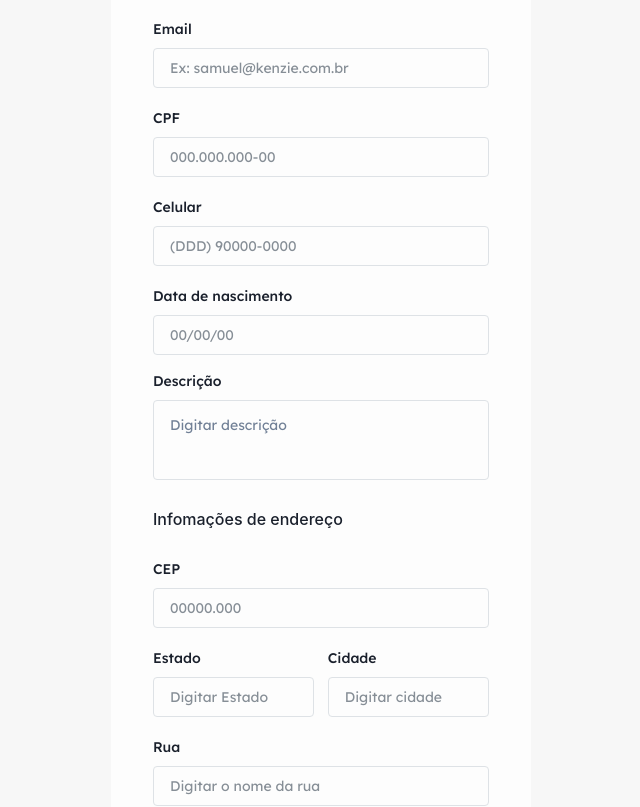
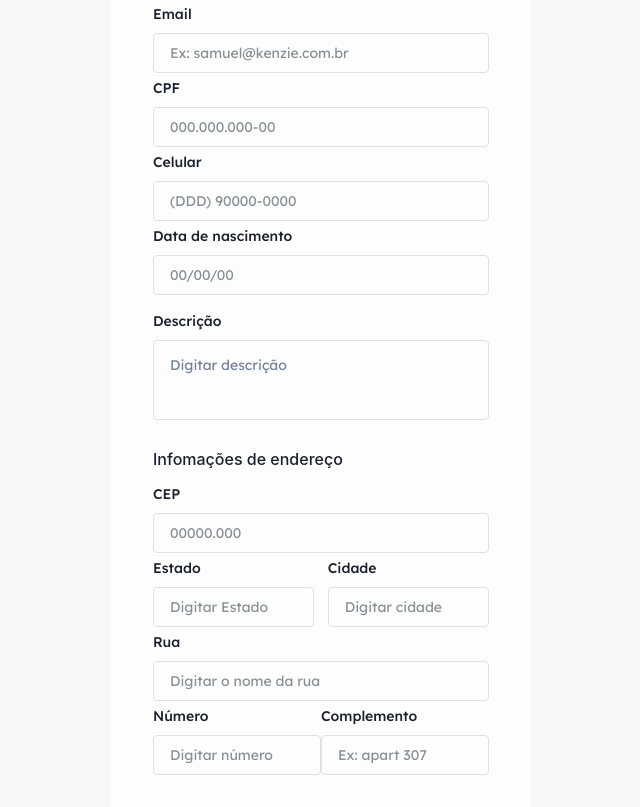
Before and after one commit to MatheusMoura-M/e-commerce-cars-shop-front, a React (Vite) app: page / in a window 1280 px wide. Shown: the part 335-1142 px from the top of the page, without its empty margins (319-959 px from the left). Built offline with nearby package versions, Linux system fonts and the light colour scheme.

Commit message:
att footer and add marginTopForm of the input component

```diff
--- a/src/@types/index.ts
+++ b/src/@types/index.ts
@@ -36,5 +36,6 @@ export interface InputProps extends ChakraInputProps {
   formWidth?: string;
   type?: string;
   showPass?: boolean;
+  marginTopForm?: string;
   // error?: FieldErrors<iComment> | null;
 }
--- a/src/components/boxComment/index.tsx
+++ b/src/components/boxComment/index.tsx
@@ -86,7 +86,12 @@ export const BoxComment = ({ isLogged }: IHeaderProps) => {
             placeholder="Digitar comentário"
             height="128px"
             variant="outline"
+            mt={"0 !important"}
             pb={{ base: "80px", xsm2: "25px" }}
+            borderColor={{ base: "grey.7", xsm2: "transparent" }}
+            _focusVisible={{
+              borderColor: { base: "brand.2", xsm2: "transparent" },
+            }}
           />
           <Flex
             justifyContent={{ base: "flex-start", xsm2: "flex-end" }}
--- a/src/components/footer/index.tsx
+++ b/src/components/footer/index.tsx
@@ -24,7 +24,7 @@ export const Footer = () => {
         justifyContent={{ base: "center", md: "space-between" }}
         align={"center"}
         flexDirection={{ base: "column", md: "row" }}
-        p={{ base: "45px 55.5px", md: "45px 59px" }}
+        p={{ base: "33px 55.5px", xs1: "45px 55.5px", md: "45px 59px" }}
         gap={{ base: "60px", md: "unset" }}
       >
         <Flex alignItems={"center"}>
@@ -37,6 +37,7 @@ export const Footer = () => {
             fontSize={"14px"}
             lineHeight={"24px"}
             fontFamily={"inter"}
+            textAlign={"center"}
           >
             © {new Date().getFullYear()} - Todos os direitos reservados.
           </Text>
--- a/src/components/form/formRegister/formRegister.tsx
+++ b/src/components/form/formRegister/formRegister.tsx
@@ -41,6 +41,7 @@ const FormRegisterUser = () => {
         </Box>
         <Box width="100%%" margin="0 auto">
           <Input
+            marginTopForm={"5px"}
             id="name"
             placeholder="Ex: Samuel Leão"
             color="grey.3"
@@ -56,6 +57,7 @@ const FormRegisterUser = () => {
           />
 
           <Input
+            marginTopForm={"5px"}
             id="email"
             placeholder="Ex: samuel@kenzie.com.br"
             color="grey.3"
@@ -71,6 +73,7 @@ const FormRegisterUser = () => {
           />
 
           <Input
+            marginTopForm={"5px"}
             id="cpf"
             placeholder="000.000.000-00"
             color="grey.3"
@@ -86,6 +89,7 @@ const FormRegisterUser = () => {
           />
 
           <Input
+            marginTopForm={"5px"}
             id="telephone"
             placeholder="(DDD) 90000-0000"
             color="grey.3"
@@ -101,6 +105,7 @@ const FormRegisterUser = () => {
           />
 
           <Input
+            marginTopForm={"5px"}
             id="birthdate"
             placeholder="00/00/00"
             color="grey.3"
@@ -144,6 +149,7 @@ const FormRegisterUser = () => {
           </Box>
 
           <Input
+            marginTopForm={"5px"}
             id="zipcode"
             placeholder="00000.000"
             color="grey.3"
@@ -160,6 +166,7 @@ const FormRegisterUser = () => {
 
           <Box display="flex" justifyContent="space-between">
             <Input
+              marginTopForm={"5px"}
               id="state"
               placeholder="Digitar Estado"
               color="grey.3"
@@ -176,6 +183,7 @@ const FormRegisterUser = () => {
             />
 
             <Input
+              marginTopForm={"5px"}
               id="city"
               placeholder="Digitar cidade"
               color="grey.3"
@@ -193,6 +201,7 @@ const FormRegisterUser = () => {
           </Box>
 
           <Input
+            marginTopForm={"5px"}
             id="street"
             placeholder="Digitar o nome da rua"
             color="grey.3"
@@ -209,6 +218,7 @@ const FormRegisterUser = () => {
 
           <Box display="flex" justifyContent="space-between">
             <Input
+              marginTopForm={"5px"}
               id="number"
               placeholder="Digitar número"
               color="grey.3"
@@ -224,6 +234,7 @@ const FormRegisterUser = () => {
             />
 
             <Input
+              marginTopForm={"5px"}
               border="1px"
               register={register}
               id="complement"
@@ -273,6 +284,7 @@ const FormRegisterUser = () => {
           </Box>
 
           <Input
+            marginTopForm={"5px"}
             id="password"
             placeholder="Digitar senha"
             color="grey.3"
@@ -287,6 +299,7 @@ const FormRegisterUser = () => {
           />
 
           <Input
+            marginTopForm={"5px"}
             id="confir_password"
             placeholder="Digitar senha"
             color="grey.3"
--- a/src/components/form/input.tsx
+++ b/src/components/form/input.tsx
@@ -23,6 +23,7 @@ export const Input = ({
   id,
   type,
   formWidth,
+  marginTopForm,
   showPass,
   ...rest
 }: InputProps) => {
@@ -61,7 +62,7 @@ export const Input = ({
   };
 
   return (
-    <FormControl mt={5} width={formWidth}>
+    <FormControl mt={marginTopForm} width={formWidth}>
       {!!label && <FormLabel fontSize="0.875rem">{label}</FormLabel>}
 
       <InputGroup flexDirection={"column"}>
@@ -83,7 +84,7 @@ export const Input = ({
           }}
           bg={"transparent"}
           border={"1px solid"}
-          borderColor={{ base: "grey.7", xsm2: "transparent" }}
+          borderColor={"grey.7"}
           borderRadius={"4px"}
           variant={variant}
           _hover={{
@@ -98,9 +99,6 @@ export const Input = ({
             borderColor: "brand.2",
             backgroundColor: "grey.10",
           }}
-          _focusVisible={{
-            borderColor: { base: "brand.2", xsm2: "transparent" },
-          }}
           {...rest}
         ></ChakraInput>
         {showPass === true && (
```
